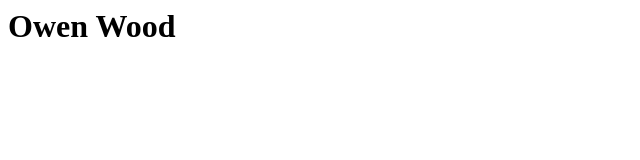
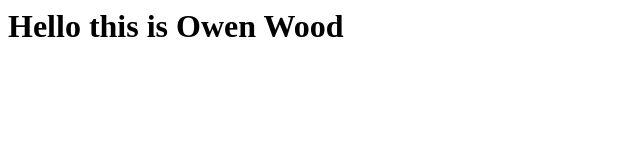
Before and after one commit to owood34/vue-apps, a plain HTML site: page index.html in a window 1280 px wide. Shown: the whole page, without its empty margins (0-640 px from the left). Drawn offline with Linux system fonts and the light colour scheme.

Commit message:
testing working github and azure

```diff
--- a/index.html
+++ b/index.html
@@ -3,6 +3,6 @@
 
     </head>
     <body>
-        <h1> Owen Wood </h1>
+        <h1> Hello this is Owen Wood </h1>
     </body>
 </html>
```
